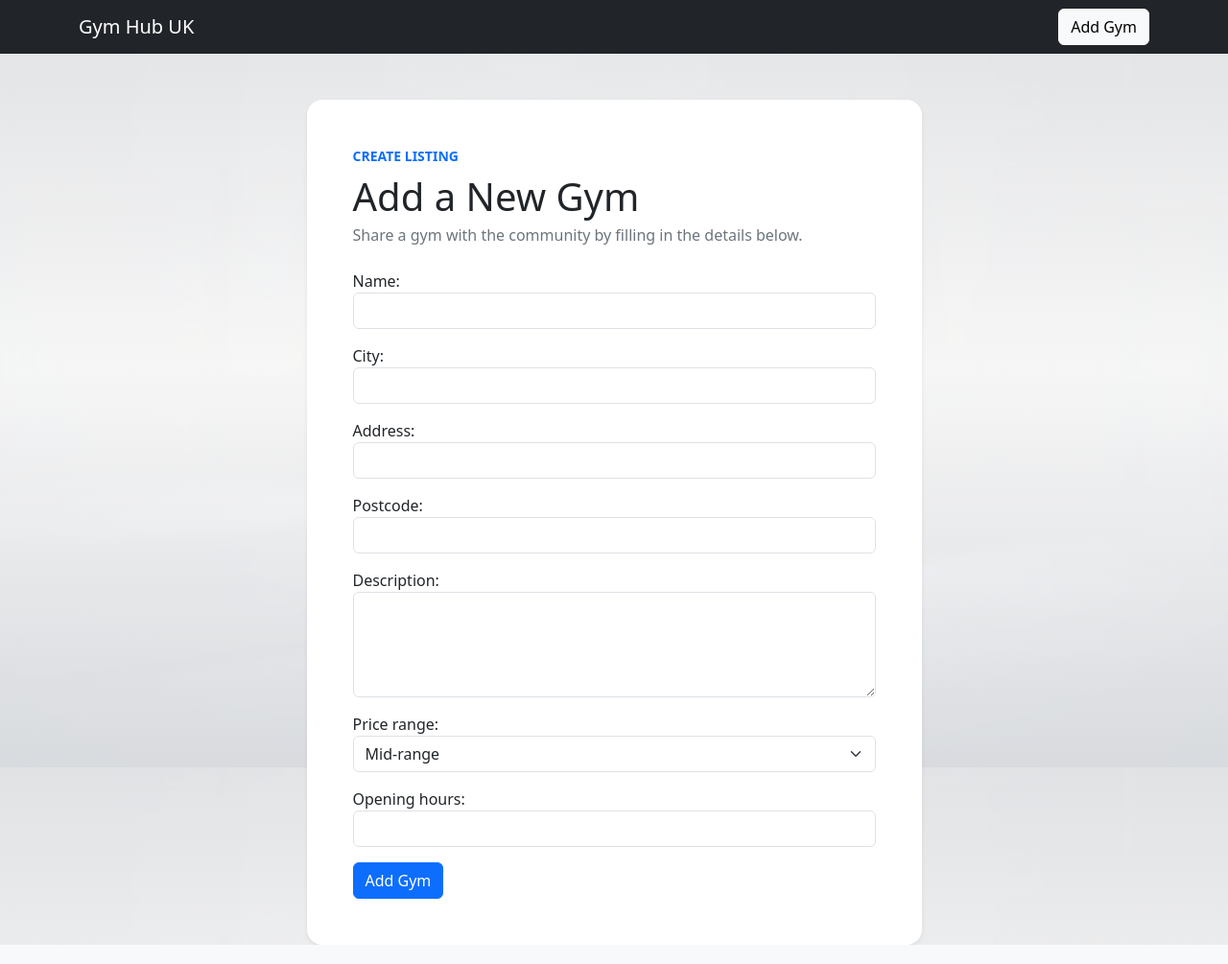
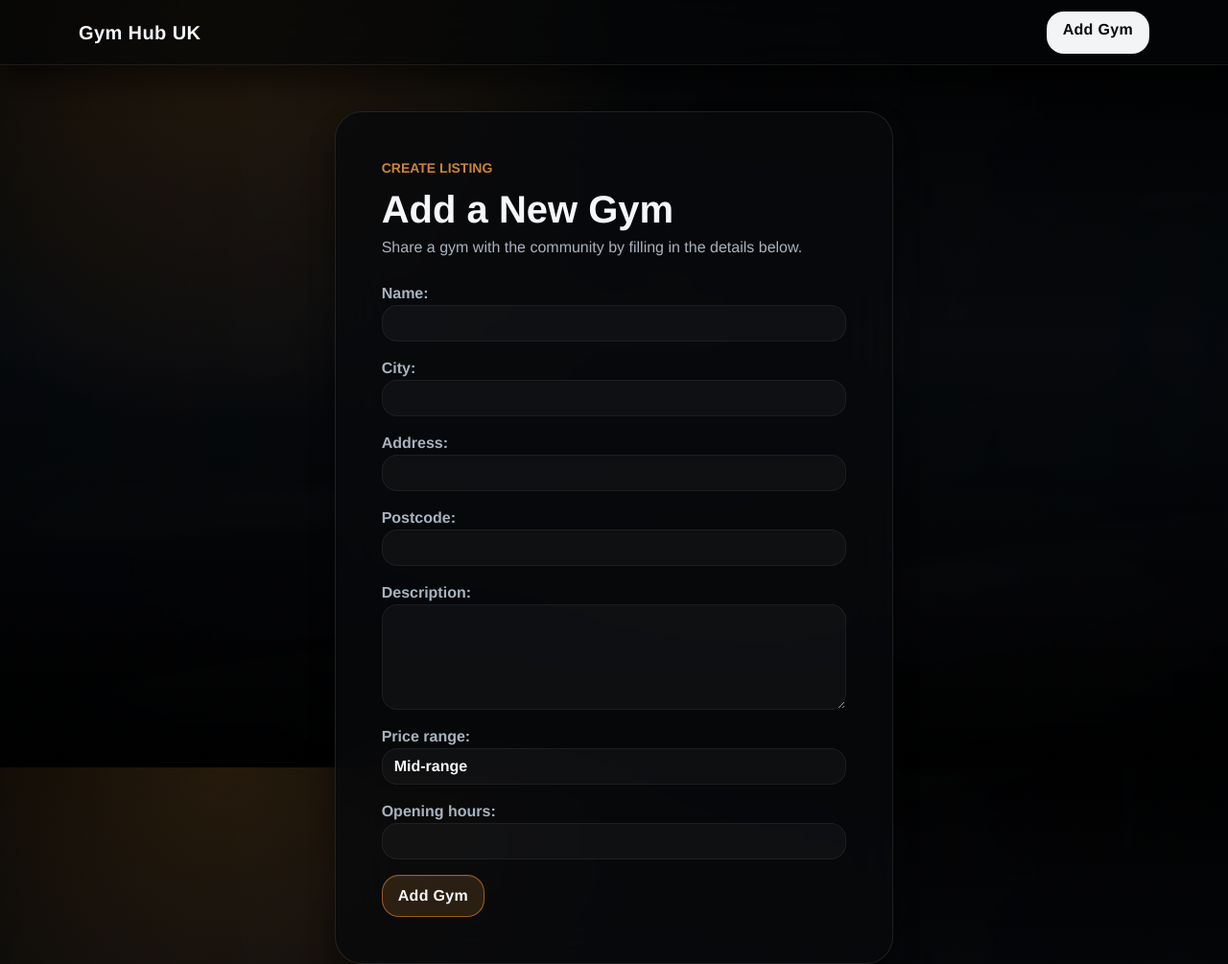
Before and after one commit to bankaiogx/gym-hub, a Django app: page /gyms/add/ in a window 1280 px wide. Shown: the whole page at 96% size. Run offline with Django 4.2, Linux system fonts and the light colour scheme; the visitor is signed in with stand-in values (Sample User, id 1); parts of the project's set-up code (start-up, migrations or seed data) failed here and were passed over.

Commit message:
updated ui design f

```diff
--- a/gyms/templates/base.html
+++ b/gyms/templates/base.html
@@ -13,34 +13,205 @@
     >
     <style>
         :root {
-            --gymxp-page-bg: linear-gradient(180deg, #f3f4f6 0%, #ffffff 50%, #e5e7eb 100%);
-            --gymxp-foreground: #111827;
-            --gymxp-muted: #4b5563;
-            --gymxp-card-bg: rgba(255, 255, 255, 0.6);
-            --gymxp-card-border: rgba(255, 255, 255, 0.4);
-            --gymxp-card-shadow: 0 8px 40px rgba(0, 0, 0, 0.1);
-            --gymxp-card-shadow-hover: 0 12px 48px rgba(0, 0, 0, 0.14);
-            --gymxp-card-radius: 1.8rem;
-            --gymxp-card-blur: blur(40px);
-            --gymxp-title-gradient: linear-gradient(90deg, #000000, #374151, #6b7280);
-            --gymxp-pill-bg: rgba(0, 0, 0, 0.88);
+            --gymxp-bg-0: #000000;
+            --gymxp-bg-1: #06080C;
+            --gymxp-surface: #0E1116;
+            --gymxp-surface-raised: #12161D;
+            --gymxp-surface-inset: #171B22;
+            --gymxp-surface-secondary: #11151B;
+            --gymxp-foreground: #F5F7FA;
+            --gymxp-muted: #A9B3BF;
+            --gymxp-faint: #767F8B;
+            --gymxp-accent: #C88637;
+            --gymxp-accent-strong: #FF8A2A;
+            --gymxp-accent-soft: rgba(200, 134, 55, 0.18);
+            --gymxp-accent-border: rgba(255, 138, 42, 0.55);
+            --gymxp-glass-bg: rgba(8, 9, 12, 0.78);
+            --gymxp-glass-raised: rgba(12, 14, 18, 0.84);
+            --gymxp-glass-subtle: rgba(10, 11, 14, 0.64);
+            --gymxp-border: rgba(255, 255, 255, 0.10);
+            --gymxp-border-soft: rgba(255, 255, 255, 0.05);
+            --gymxp-border-strong: rgba(255, 255, 255, 0.14);
+            --gymxp-inner-highlight: rgba(255, 255, 255, 0.07);
+            --gymxp-card-shadow: 0 16px 26px rgba(0, 0, 0, 0.48);
+            --gymxp-card-shadow-hover: 0 18px 32px rgba(0, 0, 0, 0.58);
+            --gymxp-card-radius: 28px;
+            --gymxp-stage-radius: 30px;
+            --gymxp-chip-radius: 12px;
+            --gymxp-card-blur: blur(34px);
+            --gymxp-nav-blur: blur(18px);
+            --gymxp-title-gradient: linear-gradient(90deg, #F5F7FA, #A9B3BF, #C88637);
+            --gymxp-pill-bg: rgba(23, 27, 34, 0.88);
             --gymxp-pill-radius: 999px;
-            --gymxp-transition: 0.3s ease;
+            --gymxp-space-card: 16px;
+            --gymxp-space-card-lg: 20px;
+            --gymxp-space-section: 24px;
+            --gymxp-transition: 200ms ease;
         }
 
         body {
             background:
-                linear-gradient(180deg, rgba(243, 244, 246, 0.92) 0%, rgba(255, 255, 255, 0.96) 48%, rgba(229, 231, 235, 0.94) 100%),
+                radial-gradient(circle at 18% 0%, rgba(200, 134, 55, 0.18), transparent 28rem),
+                linear-gradient(180deg, rgba(0, 0, 0, 0.92) 0%, rgba(6, 8, 12, 0.96) 44%, rgba(0, 0, 0, 0.98) 100%),
                 url("{% static 'gyms/images/gymxp-hypertrophy-bg.jpg' %}") center top / cover fixed;
             color: var(--gymxp-foreground);
+            font-family: "Avenir Next", "Helvetica Neue", Arial, sans-serif;
             min-height: 100vh;
         }
 
+        a {
+            color: var(--gymxp-accent);
+        }
+
+        h1,
+        h2,
+        h3,
+        h4,
+        h5,
+        h6 {
+            color: var(--gymxp-foreground);
+            font-weight: 900;
+        }
+
+        .text-secondary {
+            color: var(--gymxp-muted) !important;
+        }
+
+        .text-primary {
+            color: var(--gymxp-accent) !important;
+        }
+
+        .navbar {
+            background: rgba(5, 6, 8, 0.74) !important;
+            backdrop-filter: var(--gymxp-nav-blur);
+            border-bottom: 1px solid rgba(255, 255, 255, 0.08);
+            box-shadow: 0 18px 32px rgba(0, 0, 0, 0.55);
+            min-height: 68px;
+        }
+
+        .navbar-brand {
+            color: var(--gymxp-foreground) !important;
+            font-weight: 900;
+            letter-spacing: 0.02em;
+        }
+
+        .btn {
+            border-radius: 18px;
+            font-weight: 900;
+            letter-spacing: 0.02em;
+            min-height: 44px;
+            padding-inline: 1rem;
+        }
+
+        .btn-primary {
+            background: var(--gymxp-accent-soft) !important;
+            border-color: var(--gymxp-accent-border) !important;
+            box-shadow: inset 0 1px 0 var(--gymxp-inner-highlight);
+            color: var(--gymxp-foreground) !important;
+        }
+
+        .btn-primary:hover,
+        .btn-primary:focus {
+            background: rgba(255, 138, 42, 0.28) !important;
+            border-color: rgba(255, 138, 42, 0.72) !important;
+        }
+
+        .btn-light {
+            background: #f3f4f6 !important;
+            border-color: rgba(255, 255, 255, 0.18) !important;
+            color: #05070b !important;
+        }
+
+        .btn-outline-light,
+        .btn-outline-secondary {
+            background: rgba(255, 255, 255, 0.06);
+            border-color: var(--gymxp-border);
+            color: var(--gymxp-foreground);
+        }
+
+        .btn-outline-light:hover,
+        .btn-outline-secondary:hover {
+            background: rgba(255, 255, 255, 0.12);
+            border-color: var(--gymxp-border-strong);
+            color: var(--gymxp-foreground);
+        }
+
+        .badge,
+        .text-bg-primary {
+            background: var(--gymxp-accent-soft) !important;
+            border: 1px solid rgba(255, 138, 42, 0.35);
+            color: var(--gymxp-foreground) !important;
+            font-weight: 900;
+            letter-spacing: 0.08em;
+        }
+
+        .card {
+            background: var(--gymxp-glass-bg);
+            backdrop-filter: var(--gymxp-card-blur);
+            border: 1px solid var(--gymxp-border);
+            border-radius: var(--gymxp-card-radius);
+            box-shadow: var(--gymxp-card-shadow);
+            color: var(--gymxp-foreground);
+        }
+
+        .card.border-0 {
+            border: 1px solid var(--gymxp-border) !important;
+        }
+
+        .card.rounded-4 {
+            border-radius: var(--gymxp-card-radius) !important;
+        }
+
+        .card.shadow-sm {
+            box-shadow: var(--gymxp-card-shadow) !important;
+        }
+
+        .bg-light {
+            background: var(--gymxp-surface-inset) !important;
+            border: 1px solid var(--gymxp-border-soft);
+            color: var(--gymxp-foreground);
+        }
+
+        .border {
+            border-color: var(--gymxp-border) !important;
+        }
+
+        .form-control,
+        .form-select {
+            background: rgba(255, 255, 255, 0.035);
+            border: 1px solid rgba(255, 255, 255, 0.06);
+            border-radius: 16px;
+            color: var(--gymxp-foreground);
+            font-weight: 700;
+        }
+
+        .form-control:focus,
+        .form-select:focus {
+            background: rgba(255, 255, 255, 0.055);
+            border-color: rgba(255, 138, 42, 0.55);
+            box-shadow: 0 0 0 0.2rem rgba(255, 138, 42, 0.16);
+            color: var(--gymxp-foreground);
+        }
+
+        .form-control::placeholder {
+            color: rgba(245, 247, 250, 0.38);
+        }
+
+        label {
+            color: var(--gymxp-muted);
+            font-weight: 800;
+        }
+
+        main > .container {
+            max-width: 1040px;
+        }
+
         .hero-card {
-            background: #030712;
+            background: var(--gymxp-surface);
             color: #fff;
-            border: 0;
-            box-shadow: 0 1.5rem 4rem rgba(3, 7, 18, 0.28);
+            border-color: var(--gymxp-border-soft);
+            border-radius: var(--gymxp-stage-radius);
+            box-shadow: 0 18px 32px rgba(0, 0, 0, 0.58);
         }
 
         .home-hero {
```
Also changed, not shown: other parts of gyms/templates/base.html (+24 -10 lines).
